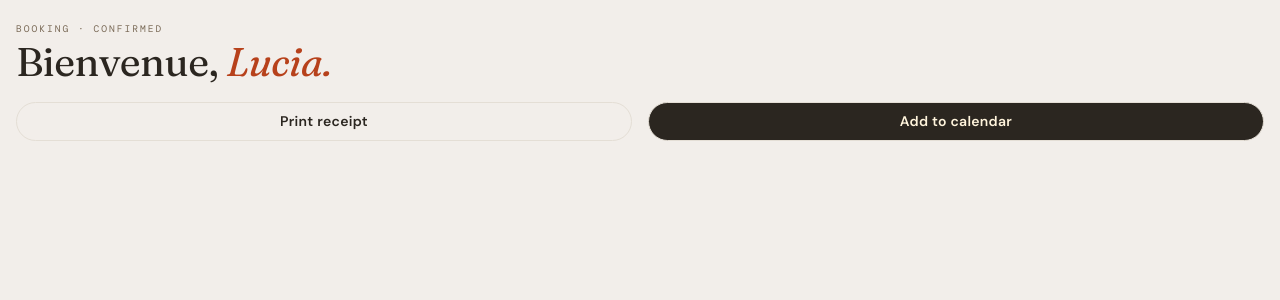
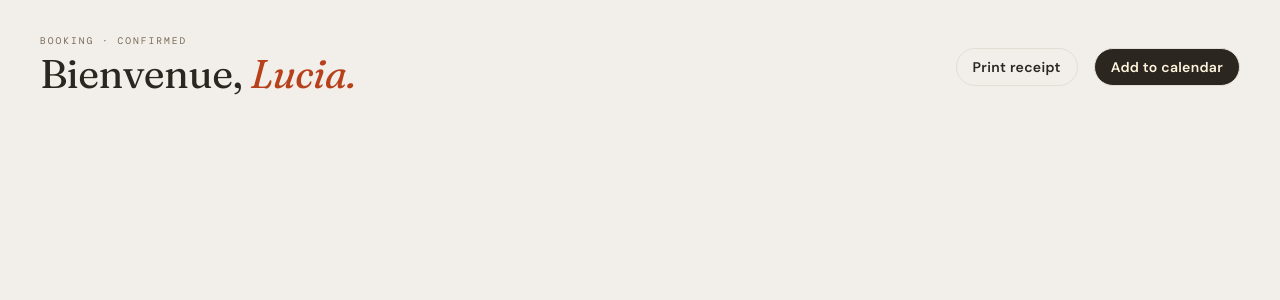
Before and after one commit to Sven-27/hotel-booking-confirmation-page, a React (Vite) app: page / in a window 1280 px wide. Shown: the top 300 px of the page. Built offline with nearby package versions, Linux system fonts and the light colour scheme; a web font is replaced by a local one.

Commit message:
fisnished styling

```diff
--- a/src/components/confirmation/ActiveButtons.tsx
+++ b/src/components/confirmation/ActiveButtons.tsx
@@ -1,6 +1,6 @@
 const ActiveButtons: React.FC = () => {
   return (
-    <div className="flex justify-between gap-[16px]">
+    <div className="flex justify-between gap-[16px] sm:mb-[12px]">
       <button type="button" className="button text-neutral-900 text-preset-5-semibold">Print receipt</button>
       <button type="button" className="button text-neutral-900 text-preset-5-semibold text-sun-50 bg-neutral-900">Add to calendar</button>
     </div>
--- a/src/components/confirmation/Confirmation.tsx
+++ b/src/components/confirmation/Confirmation.tsx
@@ -2,7 +2,7 @@ import ConfirmationHeader from './ConfirmationHeader';
 
 const Confirmation: React.FC = () => {
   return (
-    <div className="pt-[20px] px-[16px]">
+    <div className="pt-[20px] px-[16px] xl:px-[var(--spacing-40)] xl:pt-[var(--spacing-32)]">
       <ConfirmationHeader />
     </div>
   );
--- a/src/components/confirmation/ConfirmationHeader.tsx
+++ b/src/components/confirmation/ConfirmationHeader.tsx
@@ -2,8 +2,8 @@ import ActiveButtons from './ActiveButtons';
 
 const ConfirmationHeader: React.FC = () => {
   return (
-    <section>
-      <div className="pb-[16px]">
+    <section className="flex flex-col sm:flex-row sm:items-center">
+      <div className="pb-[16px] flex-[1]">
         <p className="text-preset-8 uppercase text-neutral-600"><small>Booking · Confirmed</small></p>
         <h1 className="text-preset-1-normal text-neutral-900">Bienvenue, <span className="italic text-terracotta-600">Lucia.</span></h1>
       </div>
--- a/src/index.css
+++ b/src/index.css
@@ -119,7 +119,7 @@
 @layer components {
   /* button */
  .button{
-  @apply flex-[.5] rounded-[var(--radius-full)]  border border-solid border-neutral-400 border-[1px] py-[var(--spacing-10)] px-[var(--spacing-16)];
+  @apply flex-[.5] sm:flex-[unset] rounded-[var(--radius-full)]  border border-solid border-neutral-400 border-[1px] py-[var(--spacing-10)] px-[var(--spacing-16)];
  }
 }
 
```
